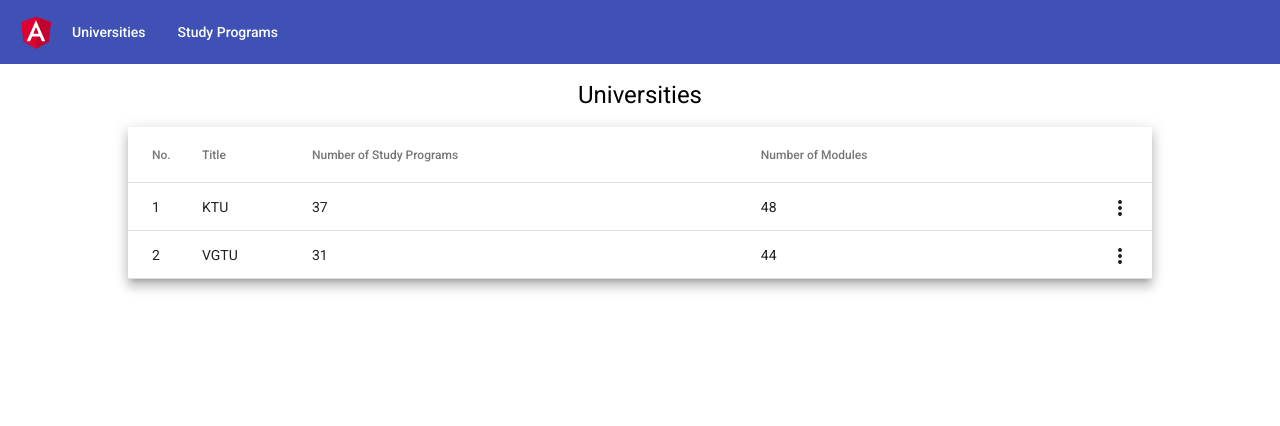
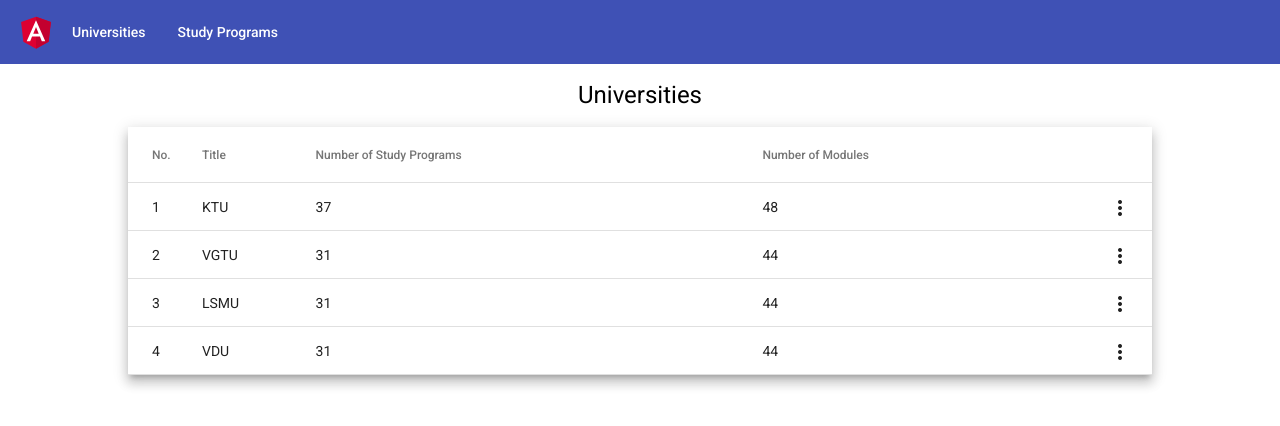
Before and after one commit to rootis/sda-university-front-end, an Angular app: page / in a window 1280 px wide. Shown: the top 426 px of the page. Built offline with nearby package versions, Linux system fonts and the light colour scheme.

Commit message:
Delete university

```diff
--- a/src/app/components/university-list/university-list.component.html
+++ b/src/app/components/university-list/university-list.component.html
@@ -32,6 +32,10 @@
           <mat-icon>list_alt</mat-icon>
           <span>View details</span>
         </button>
+        <button mat-menu-item (click)="delete(element.id)">
+          <mat-icon>delete</mat-icon>
+          <span>Delete</span>
+        </button>
       </mat-menu>
     </td>
   </ng-container>
--- a/src/app/components/university-list/university-list.component.ts
+++ b/src/app/components/university-list/university-list.component.ts
@@ -17,6 +17,10 @@ export class UniversityListComponent implements OnInit {
     this.load();
   }
 
+  delete(id: number) {
+    this.universities = this.universities.filter(item => item.id !== id);
+  }
+
   private load() {
     this.universities = [
       {
@@ -30,6 +34,18 @@ export class UniversityListComponent implements OnInit {
         title: 'VGTU',
         numberOfStudyProgrms: 31,
         numberOfModules: 44
+      },
+      {
+        id: 3,
+        title: 'LSMU',
+        numberOfStudyProgrms: 31,
+        numberOfModules: 44
+      },
+      {
+        id: 4,
+        title: 'VDU',
+        numberOfStudyProgrms: 31,
+        numberOfModules: 44
       }
     ];
   }
```
